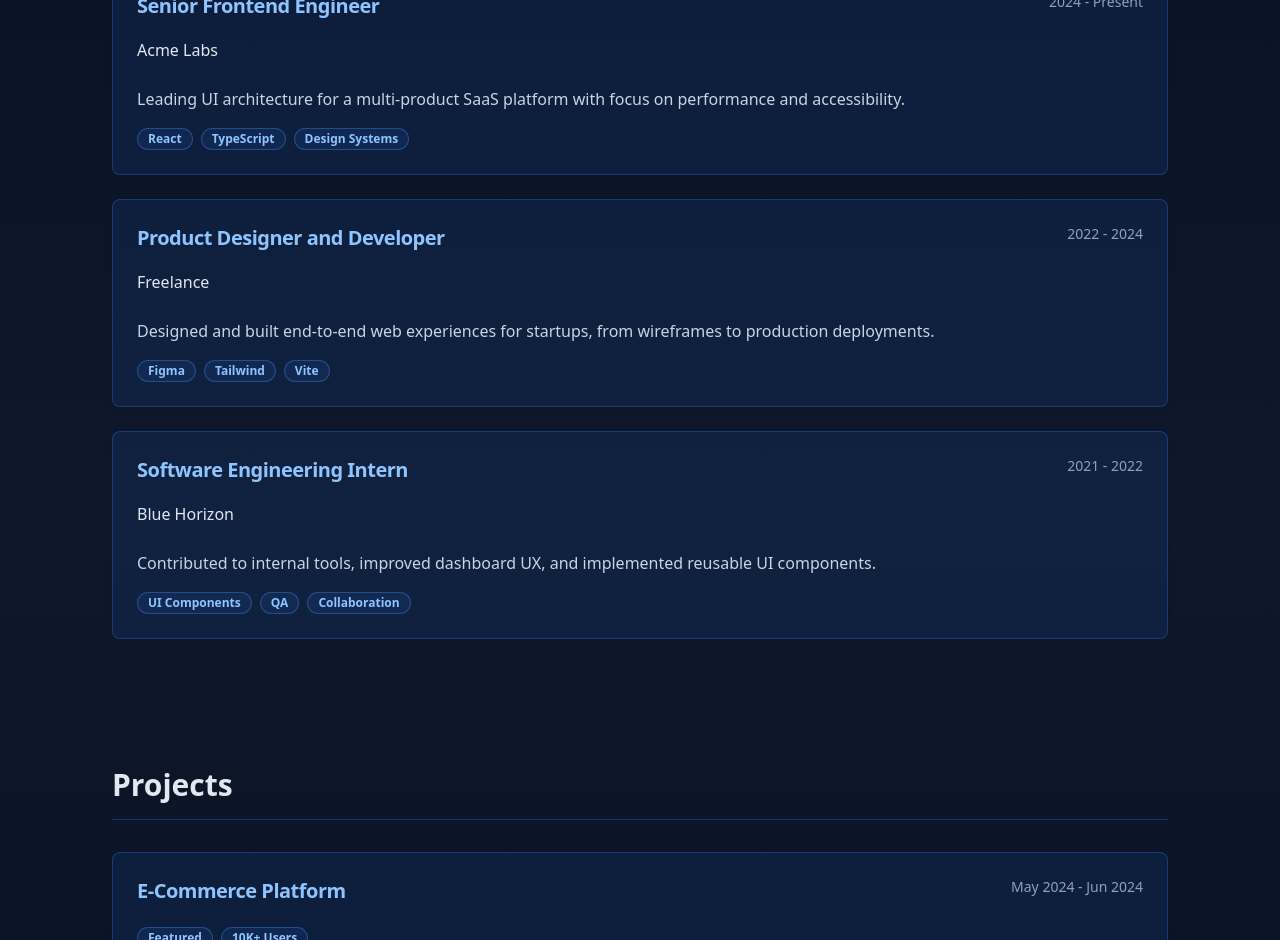
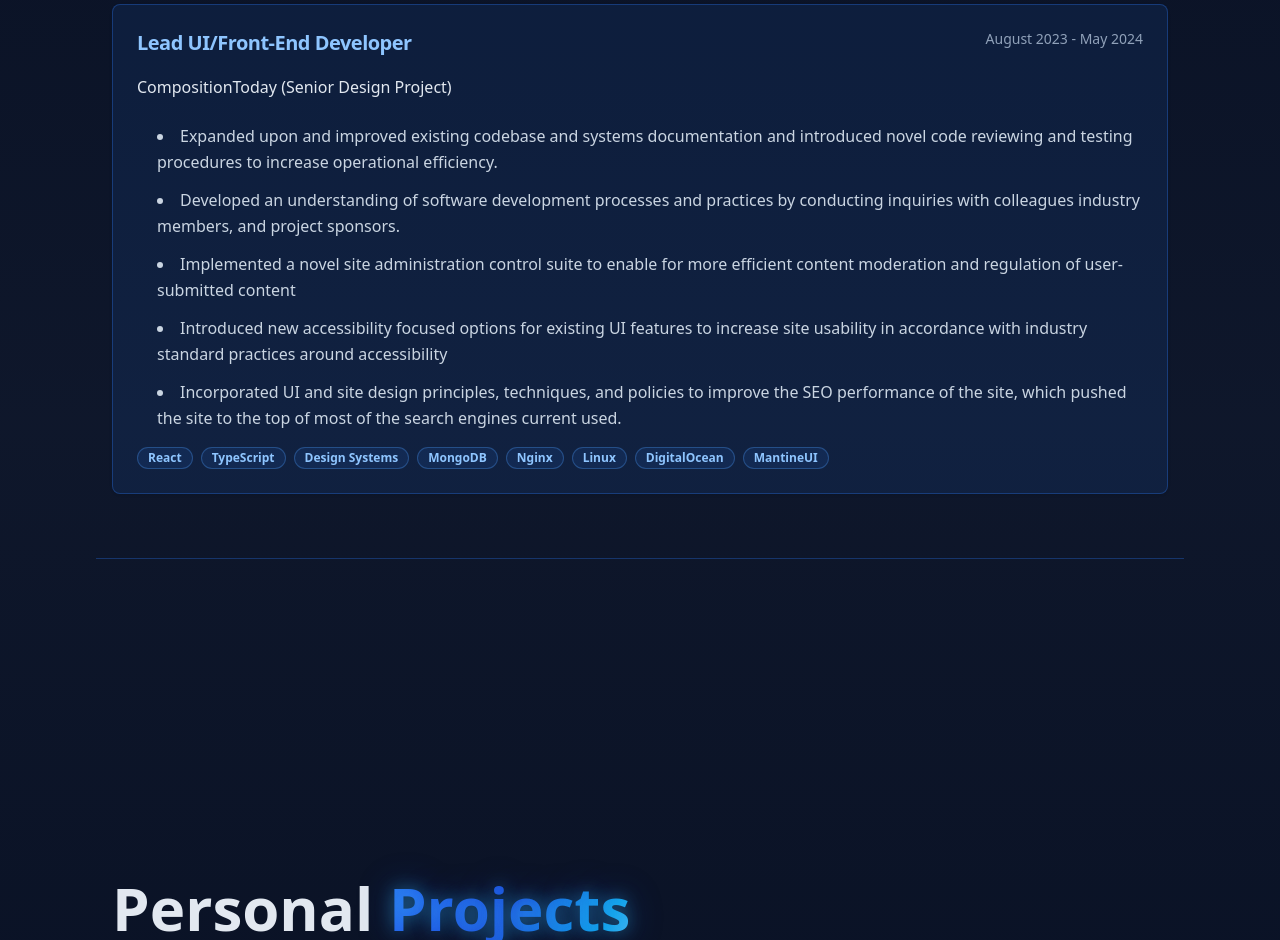
Before and after one commit to JPacheco35/portfolio, a React app: page / in a window 1280 px wide. Shown: the part 1860-2800 px from the top of the page. Built offline with nearby package versions, Linux system fonts and the light colour scheme; the HTML template or start-up script is replaced by a standard one.

Commit message:
add: Experience.tsx and styling on various files

```diff
--- a/src/components/ExperienceSection.tsx
+++ b/src/components/ExperienceSection.tsx
@@ -1,46 +1,36 @@
 import { Badge } from '@/components/ui/badge'
 import { Card, CardContent, CardHeader, CardTitle } from '@/components/ui/card'
+import styles from './HeroSection.module.css'
 
 interface Experience {
   role: string
   company: string
   dateRange: string
-  summary: string
+  summary: string[]
   highlights: string[]
 }
 
 const experiences: Experience[] = [
   {
-    role: 'Senior Frontend Engineer',
-    company: 'Acme Labs',
-    dateRange: '2024 - Present',
-    summary:
-      'Leading UI architecture for a multi-product SaaS platform with focus on performance and accessibility.',
-    highlights: ['React', 'TypeScript', 'Design Systems'],
-  },
-  {
-    role: 'Product Designer and Developer',
-    company: 'Freelance',
-    dateRange: '2022 - 2024',
-    summary:
-      'Designed and built end-to-end web experiences for startups, from wireframes to production deployments.',
-    highlights: ['Figma', 'Tailwind', 'Vite'],
-  },
-  {
-    role: 'Software Engineering Intern',
-    company: 'Blue Horizon',
-    dateRange: '2021 - 2022',
-    summary:
-      'Contributed to internal tools, improved dashboard UX, and implemented reusable UI components.',
-    highlights: ['UI Components', 'QA', 'Collaboration'],
-  },
+    role: 'Lead UI/Front-End Developer',
+    company: 'CompositionToday (Senior Design Project)',
+    dateRange: 'August 2023 - May 2024',
+    summary:[
+      'Expanded upon and improved existing codebase and systems documentation and introduced novel code reviewing and testing procedures to increase operational efficiency.',
+      'Developed an understanding of software development processes and practices by conducting inquiries with colleagues industry members, and project sponsors.',
+      'Implemented a novel site administration control suite to enable for more efficient content moderation and regulation of user-submitted content',
+      'Introduced new accessibility focused options for existing UI features to increase site usability in accordance with industry standard practices around accessibility',
+      'Incorporated UI and site design principles, techniques, and policies to improve the SEO performance of the site, which pushed the site to the top of most of the search engines current used.',
+    ],
+    highlights: ['React', 'TypeScript', 'Design Systems', 'MongoDB', 'Nginx', 'Linux', 'DigitalOcean', 'MantineUI'],
+  }
 ]
 
 export function ExperienceSection() {
   return (
-    <section id="experience" className="container-max py-16">
-      <h2 className="mb-8 border-b border-blue-500/30 pb-4 text-3xl font-bold">
-        Experience
+    <section id="experience" className="container-max py-16 mb-60 border-b border-blue-500/30">
+      <h2 className="mb-8 text-[60px] font-bold">
+        Work <span className={styles.heroNameGradient}> Experience</span>
       </h2>
 
       <div className="space-y-6">
@@ -58,7 +48,11 @@ export function ExperienceSection() {
             </CardHeader>
 
             <CardContent className="space-y-4">
-              <p className="leading-relaxed text-slate-300">{experience.summary}</p>
+              <p className="leading-relaxed ml-5 text-slate-300">
+                {experience.summary.map((item) => (
+                    <li className="mb-3">{item}</li>
+                ))}
+              </p>
 
               <div className="flex flex-wrap gap-2">
                 {experience.highlights.map((item) => (
--- a/src/components/Header.tsx
+++ b/src/components/Header.tsx
@@ -20,7 +20,7 @@ export function Header() {
             'h-auto px-2 text-xl font-bold gradient-text hover:bg-transparent',
           )}
         >
-          JP
+          John Pacheco
         </a>
         <nav className="flex items-center gap-1 sm:gap-2">
           {navItems.map((item) => (
--- a/src/components/ProjectsSection.tsx
+++ b/src/components/ProjectsSection.tsx
@@ -2,6 +2,7 @@ import { Badge } from '@/components/ui/badge'
 import { buttonVariants } from '@/components/ui/button'
 import { Card, CardContent, CardHeader, CardTitle } from '@/components/ui/card'
 import { cn } from '@/lib/utils'
+import styles from "@/components/HeroSection.module.css";
 
 interface Project {
   id: string
@@ -16,7 +17,7 @@ interface Project {
 const projects: Project[] = [
   {
     id: '1',
-    title: 'E-Commerce Platform',
+    title: 'Truncc8',
     dateRange: 'May 2024 - Jun 2024',
     badges: ['Featured', '10K+ Users'],
     description:
@@ -29,7 +30,7 @@ const projects: Project[] = [
   },
   {
     id: '2',
-    title: 'Design System',
+    title: 'Pheels',
     dateRange: 'Jan 2024 - Present',
     badges: ['Open Source'],
     description:
@@ -42,7 +43,7 @@ const projects: Project[] = [
   },
   {
     id: '3',
-    title: 'Analytics Dashboard',
+    title: 'Doble-Seis',
     dateRange: 'Mar 2024 - Apr 2024',
     badges: ['Client Project'],
     description:
@@ -52,33 +53,22 @@ const projects: Project[] = [
   },
   {
     id: '4',
-    title: 'AI Chat Interface',
-    dateRange: 'Feb 2024 - Mar 2024',
-    badges: ['Personal Project', '5K Views'],
+    title: 'Portfolio Website',
+    dateRange: 'Mar 2024 - Apr 2024',
+    badges: ['Client Project'],
     description:
-      'Modern chat application with streaming responses, persistent history, and real-time collaboration features.',
-    technologies: ['▲', '🧠', '🍃'],
-    links: [
-      { label: 'GitHub', href: '#', icon: '⭐' },
-      { label: 'Live Demo', href: '#', icon: '🔗' },
-    ],
-  },
-  {
-    id: '5',
-    title: 'Senior Design Project',
-    dateRange: 'Sep 2023 - May 2024',
-    badges: ['Capstone', 'Distinction Award'],
-    description:
-      'Led cross-functional team of 4 on a comprehensive product design and prototyping project. Delivered presentation to industry stakeholders.',
-    technologies: ['🎭', '⚙️', '🔍'],
-    links: [{ label: 'Case Study', href: '#', icon: '📄' }],
-  },
+        'Real-time data visualization with custom charts, interactive filters, and export capabilities. Built for enterprise use.',
+    technologies: ['⚛️', '📈', '🔌'],
+    links: [{ label: 'Live Demo', href: '#', icon: '🔗' }],
+  }
 ]
 
 export function ProjectsSection() {
   return (
     <section id="projects" className="container-max py-16">
-      <h2 className="mb-8 border-b border-blue-500/30 pb-4 text-3xl font-bold">Projects</h2>
+      <h2 className="mb-8 border-b border-blue-500/30 pb-4 text-[60px] font-bold">
+        Personal <span className={styles.heroNameGradient}> Projects</span>
+      </h2>
       <div className="space-y-6">
         {projects.map((project) => (
           <Card
--- a/src/components/TypewriterText.tsx
+++ b/src/components/TypewriterText.tsx
@@ -20,7 +20,7 @@ export function TypewriterText({
   cursorClassName,
   typingSpeedMs = 95,
   deletingSpeedMs = 45,
-  pauseDurationMs = 1200,
+  pauseDurationMs = 600,
   pauseDurationByWord,
   minWidthCh,
   ariaLabelPrefix = 'Current text',
```
